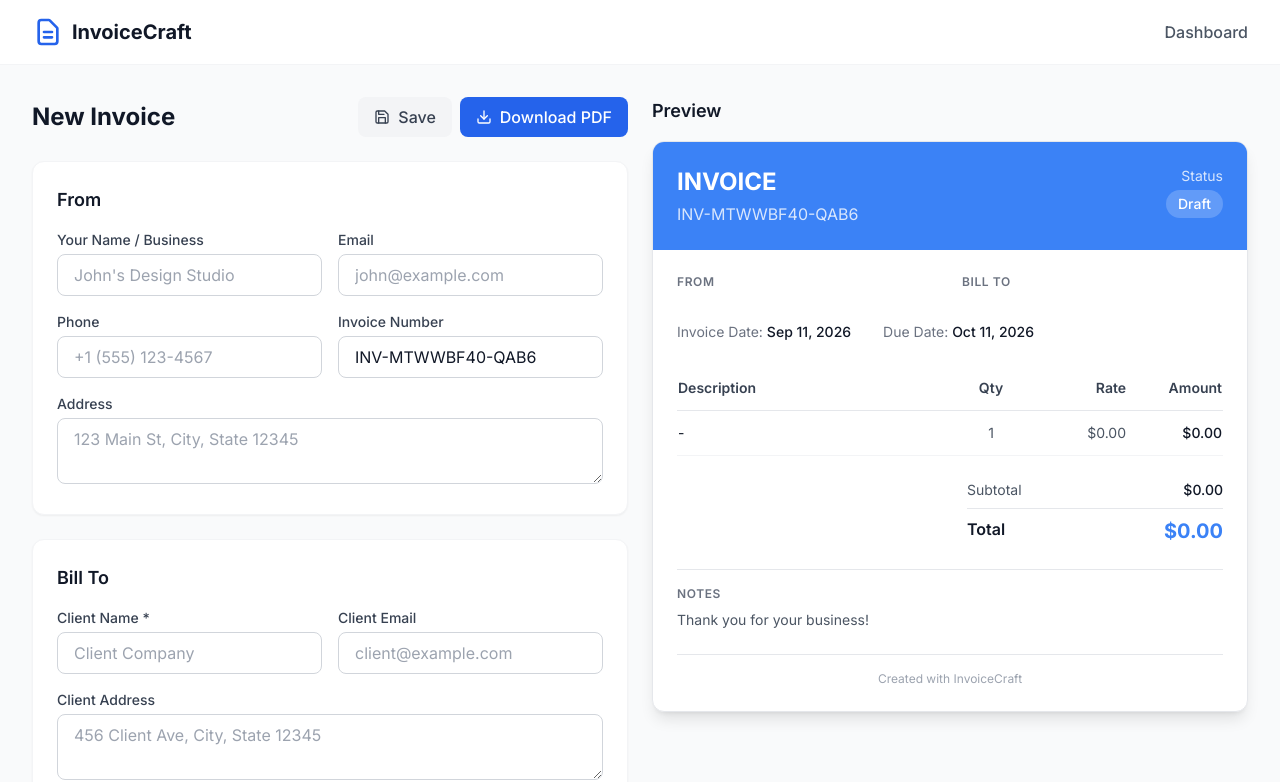
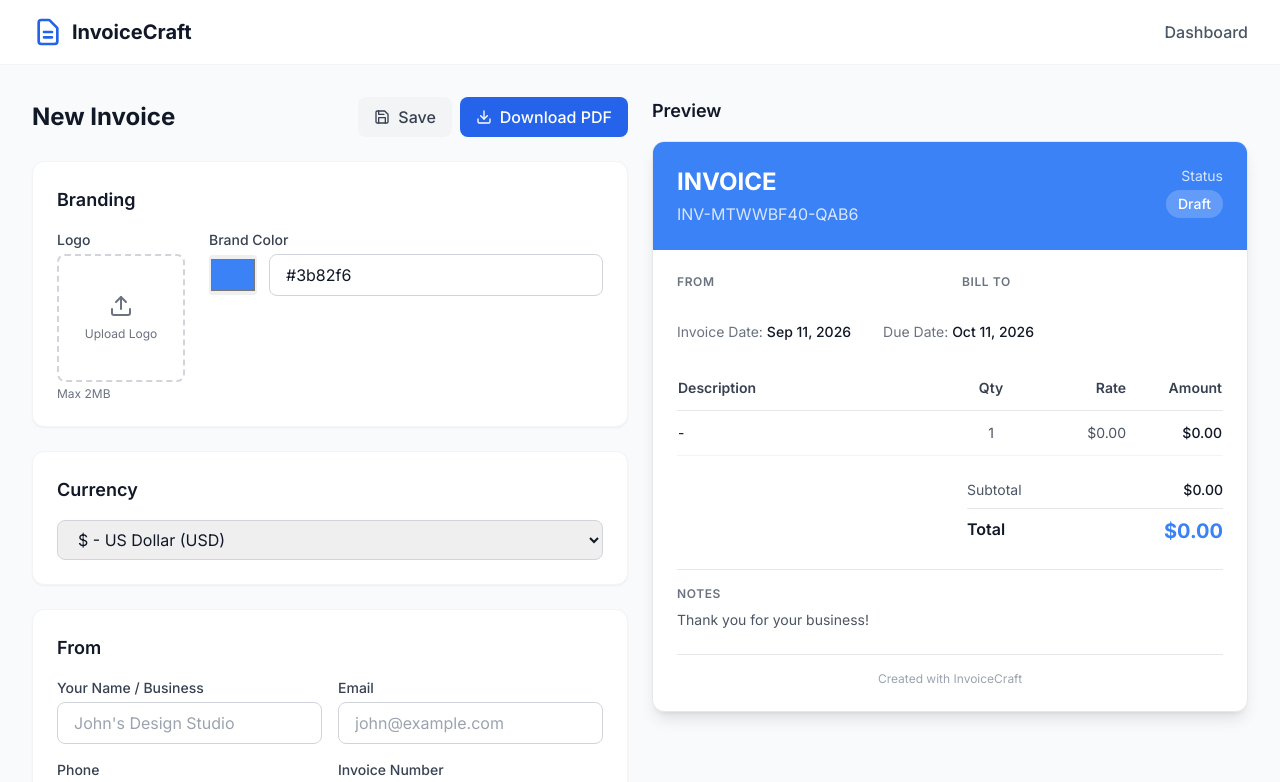
Before and after one commit to tanmaymalviya06052010-alt/invoiceCraft, a Next.js app: page /invoice/new in a window 1280 px wide. Shown: the top 782 px of the page. Built offline with nearby package versions, Linux system fonts and the light colour scheme.

Commit message:
Feat: Add multiple currencies (20+) and custom logo/branding options

```diff
--- a/src/components/InvoiceForm.tsx
+++ b/src/components/InvoiceForm.tsx
@@ -1,9 +1,9 @@
 'use client'
 
-import { useState, useEffect } from 'react'
+import { useState, useEffect, useRef } from 'react'
 import { useRouter } from 'next/navigation'
-import { FiPlus, FiTrash2, FiDownload, FiSend, FiEye, FiSave, FiAlertCircle } from 'react-icons/fi'
-import { Invoice, InvoiceItem, defaultInvoice } from '@/types/invoice'
+import { FiPlus, FiTrash2, FiDownload, FiSend, FiEye, FiSave, FiAlertCircle, FiUpload, FiX } from 'react-icons/fi'
+import { Invoice, InvoiceItem, defaultInvoice, CURRENCIES } from '@/types/invoice'
 import { saveInvoice, getInvoice } from '@/lib/storage'
 import { downloadPDF } from '@/lib/pdf'
 import {
@@ -29,6 +29,7 @@ interface ValidationErrors {
 
 export default function InvoiceForm({ id }: InvoiceFormProps) {
   const router = useRouter()
+  const fileInputRef = useRef<HTMLInputElement>(null)
   const [invoice, setInvoice] = useState<Invoice | null>(null)
   const [showPreview, setShowPreview] = useState(false)
   const [isLoading, setIsLoading] = useState(true)
@@ -93,7 +94,6 @@ export default function InvoiceForm({ id }: InvoiceFormProps) {
 
     let sanitizedValue: string | number = value
 
-    // Sanitize based on field type
     if (typeof value === 'string') {
       if (field.includes('email')) {
         sanitizedValue = sanitizeEmail(value)
@@ -104,7 +104,6 @@ export default function InvoiceForm({ id }: InvoiceFormProps) {
       }
     }
 
-    // Validate
     const error = validateField(field, sanitizedValue as string)
     setErrors(prev => ({ ...prev, [field]: error }))
 
@@ -147,10 +146,55 @@ export default function InvoiceForm({ id }: InvoiceFormProps) {
     })
   }
 
+  const updateCurrency = (currencyCode: string) => {
+    if (!invoice) return
+    const currency = CURRENCIES.find(c => c.code === currencyCode)
+    if (currency) {
+      setInvoice({
+        ...invoice,
+        currency: currency.code,
+        currencySymbol: currency.symbol,
+      })
+    }
+  }
+
+  const handleLogoUpload = (e: React.ChangeEvent<HTMLInputElement>) => {
+    const file = e.target.files?.[0]
+    if (!file || !invoice) return
+
+    // Validate file type
+    if (!file.type.startsWith('image/')) {
+      toast.error('Please upload an image file')
+      return
+    }
+
+    // Validate file size (max 2MB)
+    if (file.size > 2 * 1024 * 1024) {
+      toast.error('Logo must be less than 2MB')
+      return
+    }
+
+    const reader = new FileReader()
+    reader.onload = (event) => {
+      const base64 = event.target?.result as string
+      setInvoice({ ...invoice, logo: base64 })
+      toast.success('Logo uploaded!')
+    }
+    reader.readAsDataURL(file)
+  }
+
+  const removeLogo = () => {
+    if (!invoice) return
+    setInvoice({ ...invoice, logo: undefined })
+    if (fileInputRef.current) {
+      fileInputRef.current.value = ''
+    }
+    toast.success('Logo removed')
+  }
+
   const addItem = () => {
     if (!invoice) return
 
-    // Limit to 100 items max
     if (invoice.items.length >= 100) {
       toast.error('Maximum 100 items allowed')
       return
@@ -187,7 +231,6 @@ export default function InvoiceForm({ id }: InvoiceFormProps) {
 
     if (!invoice) return false
 
-    // Required fields
     if (!invoice.clientName.trim()) {
       newErrors.clientName = 'Client name is required'
     }
@@ -196,7 +239,6 @@ export default function InvoiceForm({ id }: InvoiceFormProps) {
       newErrors.invoiceNumber = 'Invoice number is required'
     }
 
-    // Email validation
     if (invoice.fromEmail && !isValidEmail(invoice.fromEmail)) {
       newErrors.fromEmail = 'Invalid email format'
     }
@@ -205,12 +247,10 @@ export default function InvoiceForm({ id }: InvoiceFormProps) {
       newErrors.clientEmail = 'Invalid email format'
     }
 
-    // Phone validation
     if (invoice.fromPhone && !isValidPhone(invoice.fromPhone)) {
       newErrors.fromPhone = 'Invalid phone format'
     }
 
-    // Items validation
     invoice.items.forEach((item, index) => {
       if (item.quantity < 0) {
         newErrors[`item_${index}_quantity`] = 'Quantity cannot be negative'
@@ -275,26 +315,26 @@ export default function InvoiceForm({ id }: InvoiceFormProps) {
       return
     }
 
-    // Save first
     saveInvoice(invoice)
 
-    // Build email content
     const subject = encodeURIComponent(`Invoice ${invoice.invoiceNumber} from ${invoice.fromName || 'Your Business'}`)
     const body = encodeURIComponent(
       `Hi ${invoice.clientName},\n\n` +
-      `Please find attached invoice ${invoice.invoiceNumber} for $${invoice.total.toFixed(2)}.\n\n` +
+      `Please find attached invoice ${invoice.invoiceNumber} for ${invoice.currencySymbol || '$'}${invoice.total.toFixed(2)}.\n\n` +
       `Due date: ${new Date(invoice.dueDate).toLocaleDateString()}\n\n` +
       `Thank you for your business!\n\n` +
       `Best regards,\n${invoice.fromName}`
     )
 
-    // Open mailto in same window instead of popup
     if (invoice.clientEmail) {
-      const mailtoUrl = `mailto:${invoice.clientEmail}?subject=${subject}&body=${body}`
-      window.location.href = mailtoUrl
+      window.location.href = `mailto:${invoice.clientEmail}?subject=${subject}&body=${body}`
     } else {
       toast.error('Please enter client email address')
     }
+  }
+
+  const getCurrencySymbol = () => {
+    return invoice?.currencySymbol || '$'
   }
 
   if (isLoading || !invoice) {
@@ -339,6 +379,86 @@ export default function InvoiceForm({ id }: InvoiceFormProps) {
               {isSaving ? 'Generating...' : 'Download PDF'}
             </button>
           </div>
+        </div>
+
+        {/* Branding Section */}
+        <div className="card">
+          <h2 className="text-lg font-semibold text-gray-900 mb-4">Branding</h2>
+          <div className="flex items-start gap-6">
+            {/* Logo Upload */}
+            <div className="flex-shrink-0">
+              <label className="label">Logo</label>
+              <div className="relative">
+                {invoice.logo ? (
+                  <div className="relative w-32 h-32 border-2 border-gray-200 rounded-lg overflow-hidden">
+                    <img
+                      src={invoice.logo}
+                      alt="Logo"
+                      className="w-full h-full object-contain bg-gray-50"
+                    />
+                    <button
+                      onClick={removeLogo}
+                      className="absolute top-1 right-1 p-1 bg-red-500 text-white rounded-full hover:bg-red-600"
+                    >
+                      <FiX className="w-3 h-3" />
+                    </button>
+                  </div>
+                ) : (
+                  <button
+                    onClick={() => fileInputRef.current?.click()}
+                    className="w-32 h-32 border-2 border-dashed border-gray-300 rounded-lg flex flex-col items-center justify-center text-gray-500 hover:border-primary-500 hover:text-primary-500 transition-colors"
+                  >
+                    <FiUpload className="w-6 h-6 mb-2" />
+                    <span className="text-xs">Upload Logo</span>
+                  </button>
+                )}
+                <input
+                  ref={fileInputRef}
+                  type="file"
+                  accept="image/*"
+                  onChange={handleLogoUpload}
+                  className="hidden"
+                />
+              </div>
+              <p className="text-xs text-gray-500 mt-1">Max 2MB</p>
+            </div>
+
+            {/* Brand Color */}
+            <div className="flex-1">
+              <label className="label">Brand Color</label>
+              <div className="flex items-center gap-3">
+                <input
+                  type="color"
+                  value={invoice.brandColor || '#3b82f6'}
+                  onChange={(e) => updateField('brandColor', e.target.value)}
+                  className="w-12 h-10 rounded cursor-pointer border-0"
+                />
+                <input
+                  type="text"
+                  value={invoice.brandColor || '#3b82f6'}
+                  onChange={(e) => updateField('brandColor', e.target.value)}
+                  className="input-field flex-1"
+                  placeholder="#3b82f6"
+                />
+              </div>
+            </div>
+          </div>
+        </div>
+
+        {/* Currency Selection */}
+        <div className="card">
+          <h2 className="text-lg font-semibold text-gray-900 mb-4">Currency</h2>
+          <select
+            value={invoice.currency || 'USD'}
+            onChange={(e) => updateCurrency(e.target.value)}
+            className="input-field"
+          >
+            {CURRENCIES.map((currency) => (
+              <option key={currency.code} value={currency.code}>
+                {currency.symbol} - {currency.name} ({currency.code})
+              </option>
+            ))}
+          </select>
         </div>
 
         {/* From Section */}
@@ -533,7 +653,7 @@ export default function InvoiceForm({ id }: InvoiceFormProps) {
                     />
                   </div>
                   <div className="w-28 flex-shrink-0">
-                    <label className="label">Rate ($)</label>
+                    <label className="label">Rate ({getCurrencySymbol()})</label>
                     <input
                       type="number"
                       className={`input-field ${errors[`item_${index}_rate`] ? 'border-red-500' : ''}`}
@@ -547,7 +667,7 @@ export default function InvoiceForm({ id }: InvoiceFormProps) {
                   <div className="w-28 flex-shrink-0">
                     <label className="label">Amount</label>
                     <div className="input-field bg-gray-100 font-medium text-right truncate">
-                      ${item.amount.toFixed(2)}
+                      {getCurrencySymbol()}{item.amount.toFixed(2)}
                     </div>
                   </div>
                 </div>
@@ -592,18 +712,18 @@ export default function InvoiceForm({ id }: InvoiceFormProps) {
             <div className="text-right min-w-[180px]">
               <div className="flex justify-between text-sm text-gray-600 mb-1">
                 <span>Subtotal</span>
-                <span className="font-medium">${invoice.subtotal.toFixed(2)}</span>
+                <span className="font-medium">{getCurrencySymbol()}{invoice.subtotal.toFixed(2)}</span>
               </div>
               {invoice.taxRate > 0 && (
                 <div className="flex justify-between text-sm text-gray-600 mb-1">
                   <span>Tax ({invoice.taxRate}%)</span>
-                  <span className="font-medium">${invoice.taxAmount.toFixed(2)}</span>
+                  <span className="font-medium">{getCurrencySymbol()}{invoice.taxAmount.toFixed(2)}</span>
                 </div>
               )}
               <div className="border-t border-gray-200 mt-2 pt-2">
                 <div className="flex justify-between items-center">
                   <span className="font-semibold text-gray-900">Total</span>
-                  <span className="text-2xl font-bold text-primary-600">${invoice.total.toFixed(2)}</span>
+                  <span className="text-2xl font-bold text-primary-600">{getCurrencySymbol()}{invoice.total.toFixed(2)}</span>
                 </div>
               </div>
             </div>
--- a/src/components/InvoicePreview.tsx
+++ b/src/components/InvoicePreview.tsx
@@ -9,6 +9,7 @@ interface InvoicePreviewProps {
 
 export default function InvoicePreview({ invoice }: InvoicePreviewProps) {
   const brandColor = invoice.brandColor || '#3b82f6'
+  const currencySymbol = invoice.currencySymbol || '$'
 
   return (
     <div className="bg-white rounded-xl shadow-lg border border-gray-200 overflow-hidden">
@@ -18,9 +19,18 @@ export default function InvoicePreview({ invoice }: InvoicePreviewProps) {
         style={{ backgroundColor: brandColor }}
       >
         <div className="flex justify-between items-start">
-          <div>
-            <h1 className="text-2xl font-bold">INVOICE</h1>
-            <p className="text-white/80 mt-1">{invoice.invoiceNumber}</p>
+          <div className="flex items-center gap-4">
+            {invoice.logo && (
+              <img
+                src={invoice.logo}
+                alt="Logo"
+                className="h-12 w-auto object-contain bg-white/10 rounded p-1"
+              />
+            )}
+            <div>
+              <h1 className="text-2xl font-bold">INVOICE</h1>
+              <p className="text-white/80 mt-1">{invoice.invoiceNumber}</p>
+            </div>
           </div>
           <div className="text-right">
             <div className="text-white/80 text-sm">Status</div>
@@ -90,8 +100,8 @@ export default function InvoicePreview({ invoice }: InvoicePreviewProps) {
                 <tr key={item.id} className="border-b border-gray-100">
                   <td className="py-3 text-gray-900">{item.description || '-'}</td>
                   <td className="py-3 text-center text-gray-600">{item.quantity}</td>
-                  <td className="py-3 text-right text-gray-600">${item.rate.toFixed(2)}</td>
-                  <td className="py-3 text-right font-medium text-gray-900">${item.amount.toFixed(2)}</td>
+                  <td className="py-3 text-right text-gray-600">{currencySymbol}{item.rate.toFixed(2)}</td>
+                  <td className="py-3 text-right font-medium text-gray-900">{currencySymbol}{item.amount.toFixed(2)}</td>
                 </tr>
               ))}
             </tbody>
@@ -103,18 +113,18 @@ export default function InvoicePreview({ invoice }: InvoicePreviewProps) {
           <div className="w-64 space-y-2">
             <div className="flex justify-between text-sm">
               <span className="text-gray-600">Subtotal</span>
-              <span className="font-medium">${invoice.subtotal.toFixed(2)}</span>
+              <span className="font-medium">{currencySymbol}{invoice.subtotal.toFixed(2)}</span>
             </div>
             {invoice.taxRate > 0 && (
               <div className="flex justify-between text-sm">
                 <span className="text-gray-600">Tax ({invoice.taxRate}%)</span>
-                <span className="font-medium">${invoice.taxAmount.toFixed(2)}</span>
+                <span className="font-medium">{currencySymbol}{invoice.taxAmount.toFixed(2)}</span>
               </div>
             )}
             <div className="flex justify-between pt-2 border-t border-gray-200">
               <span className="font-semibold text-gray-900">Total</span>
               <span className="text-xl font-bold" style={{ color: brandColor }}>
-                ${invoice.total.toFixed(2)}
+                {currencySymbol}{invoice.total.toFixed(2)}
               </span>
             </div>
           </div>
--- a/src/lib/pdf.ts
+++ b/src/lib/pdf.ts
@@ -27,6 +27,16 @@ const validateInvoice = (invoice: Invoice): boolean => {
   )
 }
 
+/**
+ * Convert hex color to RGB
+ */
+const hexToRgb = (hex: string): [number, number, number] => {
+  const result = /^#?([a-f\d]{2})([a-f\d]{2})([a-f\d]{2})$/i.exec(hex)
+  return result
+    ? [parseInt(result[1], 16), parseInt(result[2], 16), parseInt(result[3], 16)]
+    : [59, 130, 246] // Default blue
+}
+
 export const generatePDF = (invoice: Invoice): jsPDF => {
   const doc = new jsPDF()
   const pageWidth = doc.internal.pageSize.getWidth()
@@ -39,25 +49,41 @@ export const generatePDF = (invoice: Invoice): jsPDF => {
   }
 
   // Colors
-  const primaryColor: [number, number, number] = [59, 130, 246]
+  const brandColor = hexToRgb(invoice.brandColor || '#3b82f6')
   const darkColor: [number, number, number] = [30, 41, 59]
   const grayColor: [number, number, number] = [100, 116, 139]
   const lightGray: [number, number, number] = [241, 245, 249]
 
+  // Currency symbol
+  const currencySymbol = invoice.currencySymbol || '$'
+
   // ========== HEADER ==========
-  doc.setFillColor(...primaryColor)
+  doc.setFillColor(...brandColor)
   doc.rect(0, 0, pageWidth, 45, 'F')
+
+  // Logo (if provided)
+  let headerContentY = 30
+  if (invoice.logo) {
+    try {
+      // Add logo to PDF
+      doc.addImage(invoice.logo, 'PNG', margin, 10, 40, 25)
+      headerContentY = 30
+    } catch (error) {
+      // If logo fails to load, continue without it
+      console.warn('Failed to add logo to PDF:', error)
+    }
+  }
 
   // Invoice title
   doc.setTextColor(255, 255, 255)
   doc.setFontSize(28)
   doc.setFont('helvetica', 'bold')
-  doc.text('INVOICE', margin, 30)
+  doc.text('INVOICE', margin + (invoice.logo ? 45 : 0), headerContentY)
 
   // Invoice number
   doc.setFontSize(11)
   doc.setFont('helvetica', 'normal')
-  doc.text(sanitizeForPDF(invoice.invoiceNumber), pageWidth - margin, 30, { align: 'right' })
+  doc.text(sanitizeForPDF(invoice.invoiceNumber), pageWidth - margin, headerContentY, { align: 'right' })
 
   // ========== FROM / BILL TO / DATES ==========
   let y = 60
@@ -217,8 +243,8 @@ export const generatePDF = (invoice: Invoice): jsPDF => {
     const amount = typeof item.amount === 'number' && !isNaN(item.amount) ? item.amount : 0
 
     doc.text(qty.toString(), margin + 118, y + 3)
-    doc.text(`$${rate.toFixed(2)}`, margin + 135, y + 3)
-    doc.text(`$${amount.toFixed(2)}`, pageWidth - margin - 2, y + 3, { align: 'right' })
+    doc.text(`${currencySymbol}${rate.toFixed(2)}`, margin + 135, y + 3)
+    doc.text(`${currencySymbol}${amount.toFixed(2)}`, pageWidth - margin - 2, y + 3, { align: 'right' })
 
     y += 8
   }
@@ -242,25 +268,25 @@ export const generatePDF = (invoice: Invoice): jsPDF => {
   doc.setTextColor(...grayColor)
   doc.setFont('helvetica', 'normal')
   doc.text('Subtotal', pageWidth - margin - 65, y)
-  doc.text(`$${subtotal.toFixed(2)}`, pageWidth - margin - 2, y, { align: 'right' })
+  doc.text(`${currencySymbol}${subtotal.toFixed(2)}`, pageWidth - margin - 2, y, { align: 'right' })
 
   // Tax (if applicable)
   if (taxRate > 0) {
     y += 8
     doc.text(`Tax (${taxRate}%)`, pageWidth - margin - 65, y)
-    doc.text(`$${taxAmount.toFixed(2)}`, pageWidth - margin - 2, y, { align: 'right' })
+    doc.text(`${currencySymbol}${taxAmount.toFixed(2)}`, pageWidth - margin - 2, y, { align: 'right' })
   }
 
   // Total box
   y += 10
-  doc.setFillColor(...primaryColor)
+  doc.setFillColor(...brandColor)
   doc.roundedRect(pageWidth - margin - 68, y - 5, 70, 12, 2, 2, 'F')
 
   doc.setTextColor(255, 255, 255)
   doc.setFont('helvetica', 'bold')
   doc.setFontSize(11)
   doc.text('TOTAL', pageWidth - margin - 63, y + 3)
-  doc.text(`$${total.toFixed(2)}`, pageWidth - margin - 5, y + 3, { align: 'right' })
+  doc.text(`${currencySymbol}${total.toFixed(2)}`, pageWidth - margin - 5, y + 3, { align: 'right' })
 
   // ========== NOTES ==========
   if (invoice.notes && typeof invoice.notes === 'string' && invoice.notes.trim()) {
--- a/src/types/invoice.ts
+++ b/src/types/invoice.ts
@@ -39,11 +39,39 @@ export interface Invoice {
   // Branding
   logo?: string
   brandColor?: string
+
+  // Currency
+  currency?: string
+  currencySymbol?: string
 }
 
 export type InvoiceTemplate = 'professional' | 'modern' | 'minimal' | 'creative'
 
-// Default invoice with placeholder values - actual IDs are generated at runtime
+// Supported currencies
+export const CURRENCIES = [
+  { code: 'USD', symbol: '$', name: 'US Dollar' },
+  { code: 'EUR', symbol: '€', name: 'Euro' },
+  { code: 'GBP', symbol: '£', name: 'British Pound' },
+  { code: 'INR', symbol: '₹', name: 'Indian Rupee' },
+  { code: 'CAD', symbol: 'C$', name: 'Canadian Dollar' },
+  { code: 'AUD', symbol: 'A$', name: 'Australian Dollar' },
+  { code: 'JPY', symbol: '¥', name: 'Japanese Yen' },
+  { code: 'CNY', symbol: '¥', name: 'Chinese Yuan' },
+  { code: 'BRL', symbol: 'R$', name: 'Brazilian Real' },
+  { code: 'MXN', symbol: 'Mex$', name: 'Mexican Peso' },
+  { code: 'KRW', symbol: '₩', name: 'South Korean Won' },
+  { code: 'SGD', symbol: 'S$', name: 'Singapore Dollar' },
+  { code: 'AED', symbol: 'د.إ', name: 'UAE Dirham' },
+  { code: 'SAR', symbol: '﷼', name: 'Saudi Riyal' },
+  { code: 'CHF', symbol: 'CHF', name: 'Swiss Franc' },
+  { code: 'NZD', symbol: 'NZ$', name: 'New Zealand Dollar' },
+  { code: 'SEK', symbol: 'kr', name: 'Swedish Krona' },
+  { code: 'NOK', symbol: 'kr', name: 'Norwegian Krone' },
+  { code: 'DKK', symbol: 'kr', name: 'Danish Krone' },
+  { code: 'ZAR', symbol: 'R', name: 'South African Rand' },
+]
+
+// Default invoice
 export const defaultInvoice: Omit<Invoice, 'id' | 'invoiceNumber'> = {
   status: 'draft',
   createdAt: new Date().toISOString(),
@@ -76,4 +104,6 @@ export const defaultInvoice: Omit<Invoice, 'id' | 'invoiceNumber'> = {
   notes: 'Thank you for your business!',
 
   brandColor: '#3b82f6',
+  currency: 'USD',
+  currencySymbol: '$',
 }
```
Also changed, not shown: src/app/page.tsx (+4 -7 lines), 1 other file (tests, documents, lock files or other folders).
